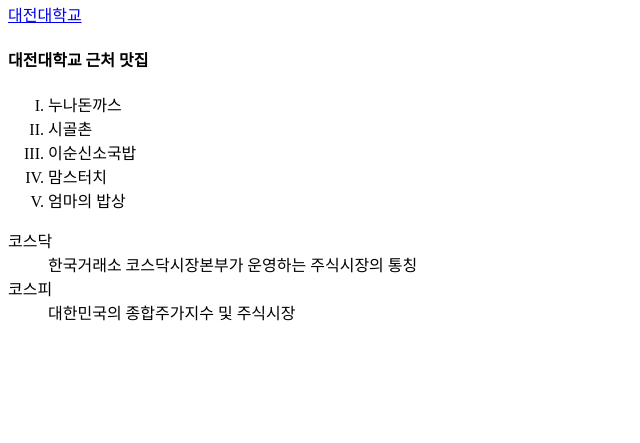
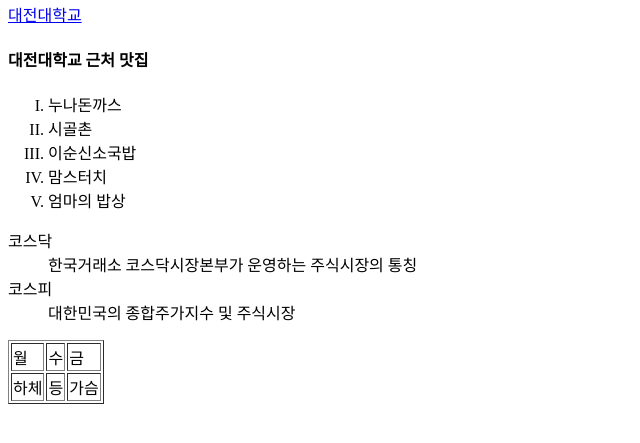
Before and after one commit to rotcho-html/rotcho-html.github.io, a plain HTML site: page index.html in a window 1280 px wide. Shown: the part 87-530 px from the top of the page, without its empty margins (0-640 px from the left). Drawn offline with Linux system fonts and the light colour scheme.

Commit message:
Update index.html

```diff
--- a/index.html
+++ b/index.html
@@ -23,5 +23,13 @@
         <dt>코스피</dt>
         <dd>대한민국의 종합주가지수 및 주식시장</dd>
     </dl>
+    <table border="1">
+        <tr>
+            <td>월</td><td>수</td><td>금</td>
+        </tr>
+        <tr>
+            <td>하체</td><td>등</td><td>가슴</td>
+        </tr>
+    </table>
 </body>
 </html>
```
